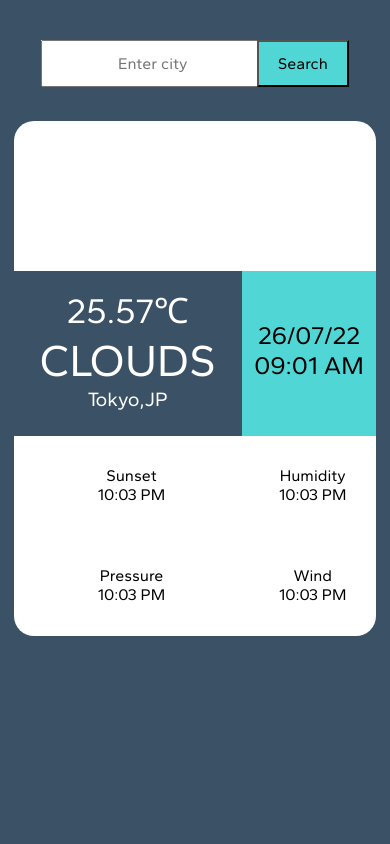
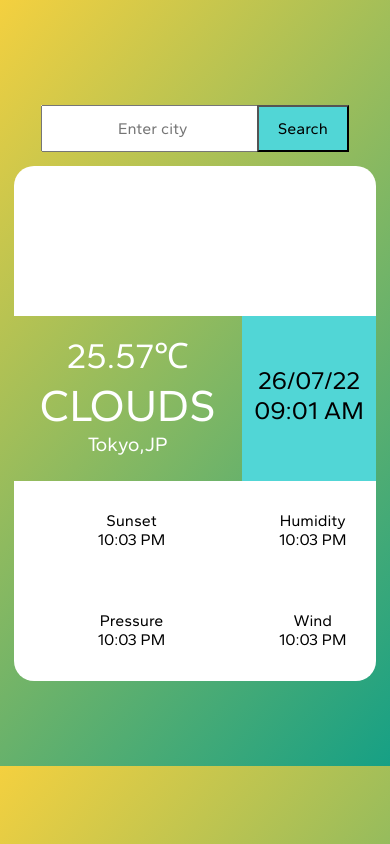
Before and after one commit to leston-64code/Weather-app, a React (Create React App) app: page / in a window 390 px wide. Built offline with nearby package versions, Linux system fonts and the light colour scheme; some icons are missing.

Commit message:
completed css

```diff
--- a/public/index.html
+++ b/public/index.html
@@ -28,7 +28,11 @@
     -->
     <title>React App</title>
   </head>
-  <body style="background-color: rgb(59, 81, 101);">
+  <!-- <body style="background-color: rgb(59, 81, 101);"> -->
+  <body style="background-color: #F4D03F;
+  background-image: linear-gradient(132deg, #F4D03F 0%, #16A085 100%);
+
+  ">
     <noscript>You need to enable JavaScript to run this app.</noscript>
     <div id="root"></div>
     <!--
--- a/src/components/style.css
+++ b/src/components/style.css
@@ -21,7 +21,8 @@
     /* margin-top: 40px; */
     width: 50%;
     /* margin: auto; */
-    margin: 40px auto;
+    margin: 0 auto;
+    margin-top: 105px;
 }
 
 .search-box{
@@ -72,7 +73,7 @@
     /* border:1px solid red; */
     width: 70%;
     margin: auto;
-    margin-top: 100px;
+    margin-top: 44px;
     height: 500px;
     margin-bottom: 100px;
 }
@@ -246,7 +247,7 @@
 
     .three{
         width: 93%;
-        margin-top:0;
+        margin-top:20px;
 
     }
     .three-three-flexer{
```
